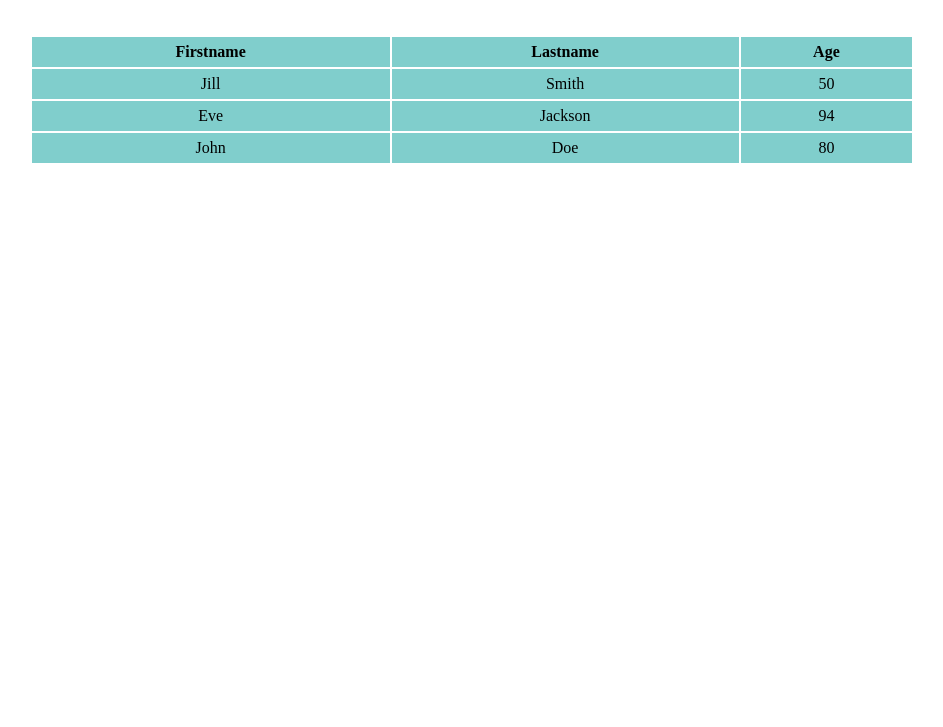
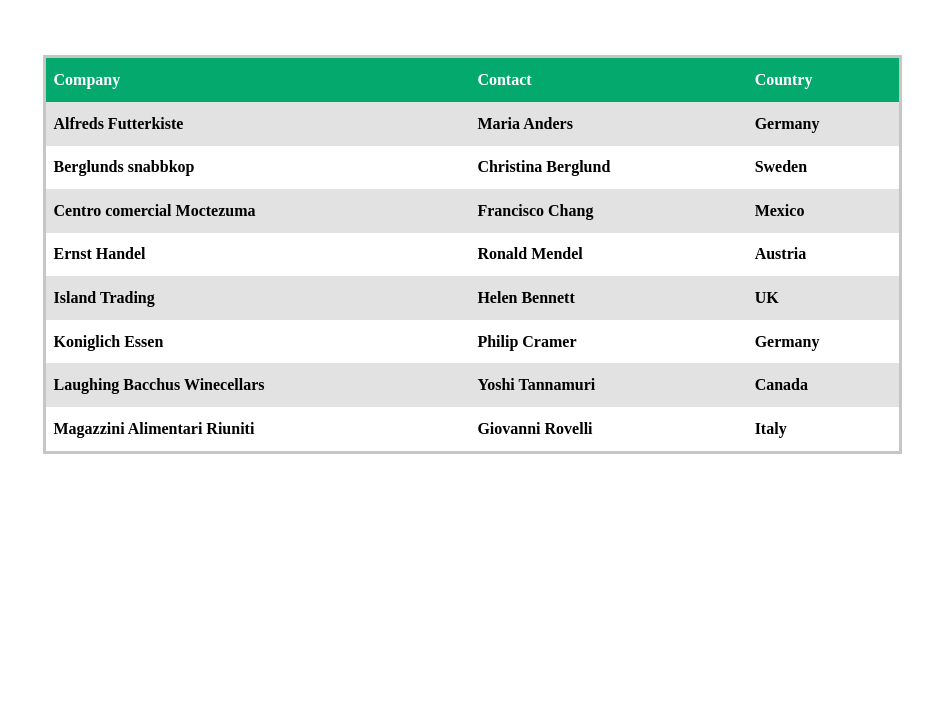
Before and after one commit to sujalmahalaha/Mern-Stack, a plain HTML site: page CSS tasks/task_3.html in a window 1280 px wide. Shown: the part 73-800 px from the top of the page, without its empty margins (168-1111 px from the left). Drawn offline with Linux system fonts and the light colour scheme.

Commit message:
Update task_3.html

```diff
--- a/CSS tasks/task_3.html
+++ b/CSS tasks/task_3.html
@@ -3,56 +3,89 @@
 <head>
     <meta charset="UTF-8">
     <meta name="viewport" content="width=device-width, initial-scale=1.0">
-    <title>Task 1</title>
+    <title>CSS_Task-3</title>
 
     <style>
-        table {
+
+        table{
+            border: solid rgb(200, 197, 197);
+            width: 859px;
+            height: 399px;
+            padding: 0%;
+            display: table;
             border-collapse: collapse;
-            width: 70%;
-            align-items: center;
-            margin-top: 50px;
-            margin-left: auto;
-            margin-right: auto;
+            border-spacing: 0;
+        }
+        body{
+            display: flex;
+            justify-content: center;
+            margin-top: 10%;
+        }
+        .hed{
+            background-color: #04A96E;
+            color: white;
+        }
+        .dg{
+            background-color: rgb(226, 226, 226);
+        }
+        .lg{
+            background-color: white;
+        }
+        td{
+            font-weight: bold;
+            padding: 8px;
         }
 
-        th, td {
-            background-color: #80cecc;
-            border: 2px solid rgb(255, 255, 255);
-            text-align: center;
-            padding: 6px;
-        }
     </style>
-
-
 </head>
 <body>
+    <table>
 
-    <h1 style="text-align: center;">Task - 1</h1>
-
-    <table border="1">
         <tr>
-            <th>Firstname</th>
-            <th>Lastname</th>
-            <th>Age</th>
+            <td class="hed">Company</td>
+            <td class="hed">Contact</td>
+            <td class="hed">Country</td>
         </tr>
         <tr>
-            <td>Jill</td>
-            <td>Smith</td>
-            <td>50</td>
+            <td class="dg">Alfreds Futterkiste</td>
+            <td class="dg">Maria Anders</td>
+            <td class="dg">Germany</td>
         </tr>
         <tr>
-            <td>Eve</td>
-            <td>Jackson</td>
-            <td>94</td>
+            <td class="lg">Berglunds snabbkop</td>
+            <td class="lg">Christina Berglund</td>
+            <td class="lg">Sweden</td>
         </tr>
         <tr>
-            <td>John</td>
-            <td>Doe</td>
-            <td>80</td>
-
+            <td class="dg">Centro comercial Moctezuma</td>
+            <td class="dg">Francisco Chang</td>
+            <td class="dg">Mexico</td>
+        </tr>
+        <tr>
+            <td class="lg">Ernst Handel</td>
+            <td class="lg">Ronald Mendel</td>
+            <td class="lg">Austria</td>
+        </tr>
+        <tr>
+            <td class="dg">Island Trading</td>
+            <td class="dg">Helen Bennett</td>
+            <td class="dg">UK</td>
+        </tr>
+        <tr>
+            <td class="lg">Koniglich Essen</td>
+            <td class="lg">Philip Cramer</td>
+            <td class="lg">Germany</td>
+        </tr>
+        <tr>
+            <td class="dg">Laughing Bacchus Winecellars</td>
+            <td class="dg">Yoshi Tannamuri</td>
+            <td class="dg">Canada</td>
+        </tr>
+        <tr>
+            <td class="lg">Magazzini Alimentari Riuniti</td>
+            <td class="lg">Giovanni Rovelli</td>
+            <td class="lg">Italy</td>
         </tr>
     </table>
-
-
 </body>
 </html>
```
